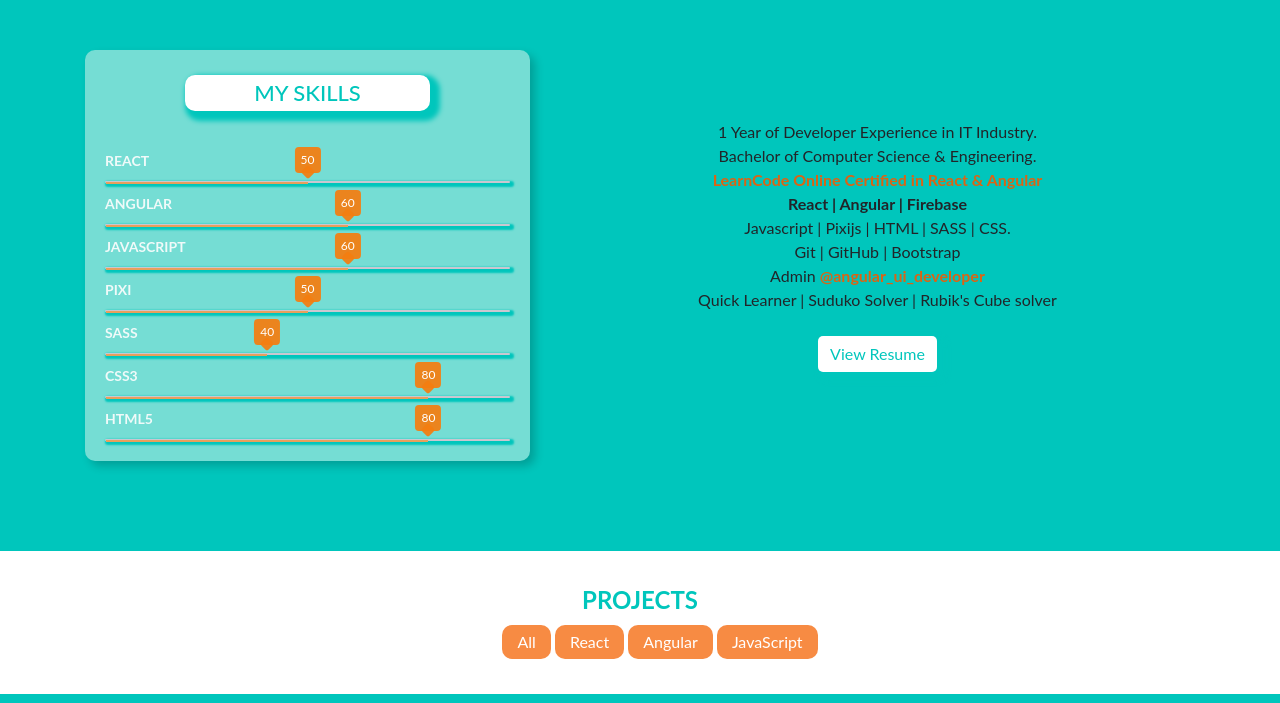
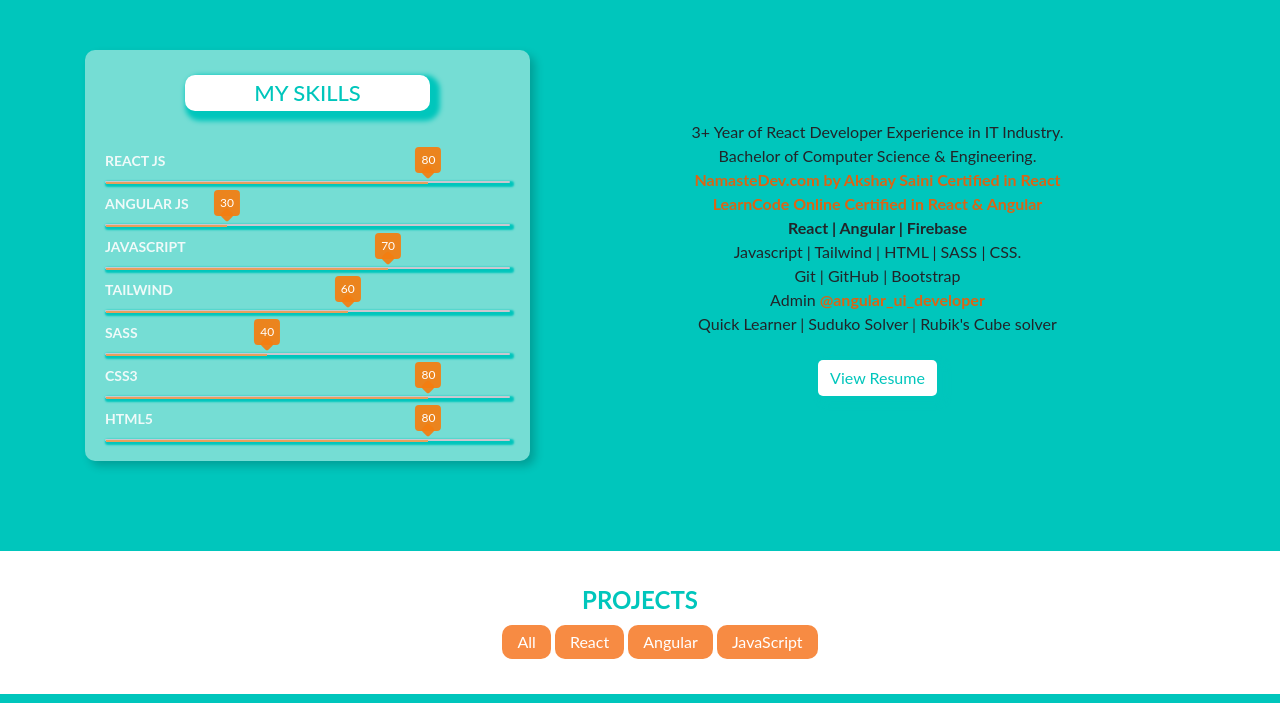
Before and after one commit to S-1408/sonam-verma.github.io, a plain HTML site: page index.html in a window 1280 px wide. Shown: the part 940-1643 px from the top of the page. Drawn offline with nearby package versions, Linux system fonts and the light colour scheme.

Commit message:
Update index.html

```diff
--- a/index.html
+++ b/index.html
@@ -128,27 +128,27 @@
 
                    <br>
                     <div class="skill">
-                        <div class="skill-name">React</div>
+                        <div class="skill-name">React JS</div>
                         <div class="skill-bar">
-                            <div class="skill-per" per="50" style="max-width:50%"></div>
+                            <div class="skill-per" per="80" style="max-width:80%"></div>
                         </div>
                     </div>
                     <div class="skill">
-                        <div class="skill-name">Angular</div>
+                        <div class="skill-name">Angular JS</div>
                         <div class="skill-bar">
-                            <div class="skill-per" per="60" style="max-width:60%"></div>
+                            <div class="skill-per" per="30" style="max-width:30%"></div>
                         </div>
                     </div>
                     <div class="skill">
-                        <div class="skill-name">javascript</div>
+                        <div class="skill-name">Javascript</div>
                         <div class="skill-bar">
-                            <div class="skill-per" per="60" style="max-width:60%"></div>
+                            <div class="skill-per" per="70" style="max-width:70%"></div>
                         </div>
                     </div>
                     <div class="skill">
-                        <div class="skill-name">Pixi</div>
+                        <div class="skill-name">Tailwind</div>
                         <div class="skill-bar">
-                            <div class="skill-per" per="50" style="max-width:50%"></div>
+                            <div class="skill-per" per="60" style="max-width:60%"></div>
                         </div>
                     </div>
                     <div class="skill">
@@ -180,14 +180,18 @@
 
                 <div class="col-12 col-lg-7 description" style="padding-top: 130px;">
                     <div style="text-align: center; ">
-                     1 Year of Developer Experience in IT Industry.<br>
+                     3+ Year of React Developer Experience in IT Industry.<br>
                         Bachelor of Computer Science & Engineering.<br>
+                         <a id="linking2" title="Know more about certification"
+                        href="https://s.docworkspace.com/d/AAa30vvj0uQowYvT8uedFA" target="_blank"
+                        rel="noreferrer nofollow">
+                           NamasteDev.com by Akshay Saini Certified in React</a><br>
                         <a id="linking2" title="Know more about certification"
                         href="https://s.docworkspace.com/d/AAa30vvj0uQowYvT8uedFA" target="_blank"
                         rel="noreferrer nofollow">
                             LearnCode Online Certified in React & Angular </a><br>
                         <b>React | Angular  | Firebase</b><br>
-                        Javascript | Pixijs | HTML | SASS | CSS.<br>
+                        Javascript | Tailwind | HTML | SASS | CSS.<br>
                          Git |  GitHub | Bootstrap<br>
                         Admin <a id="linking3" href="https://www.instagram.com/angular_ui_developer/">@angular_ui_developer</a><br>
 
```
